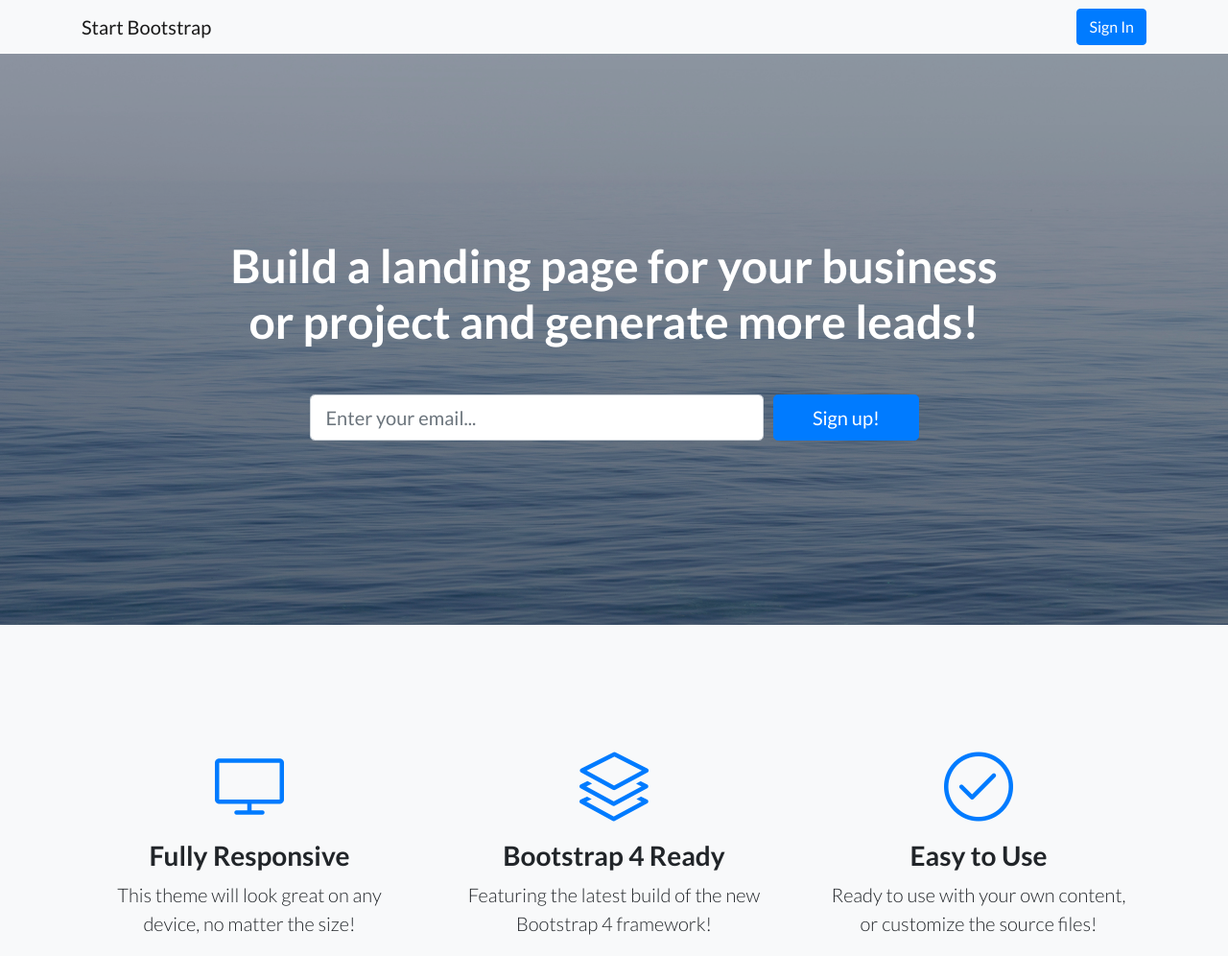
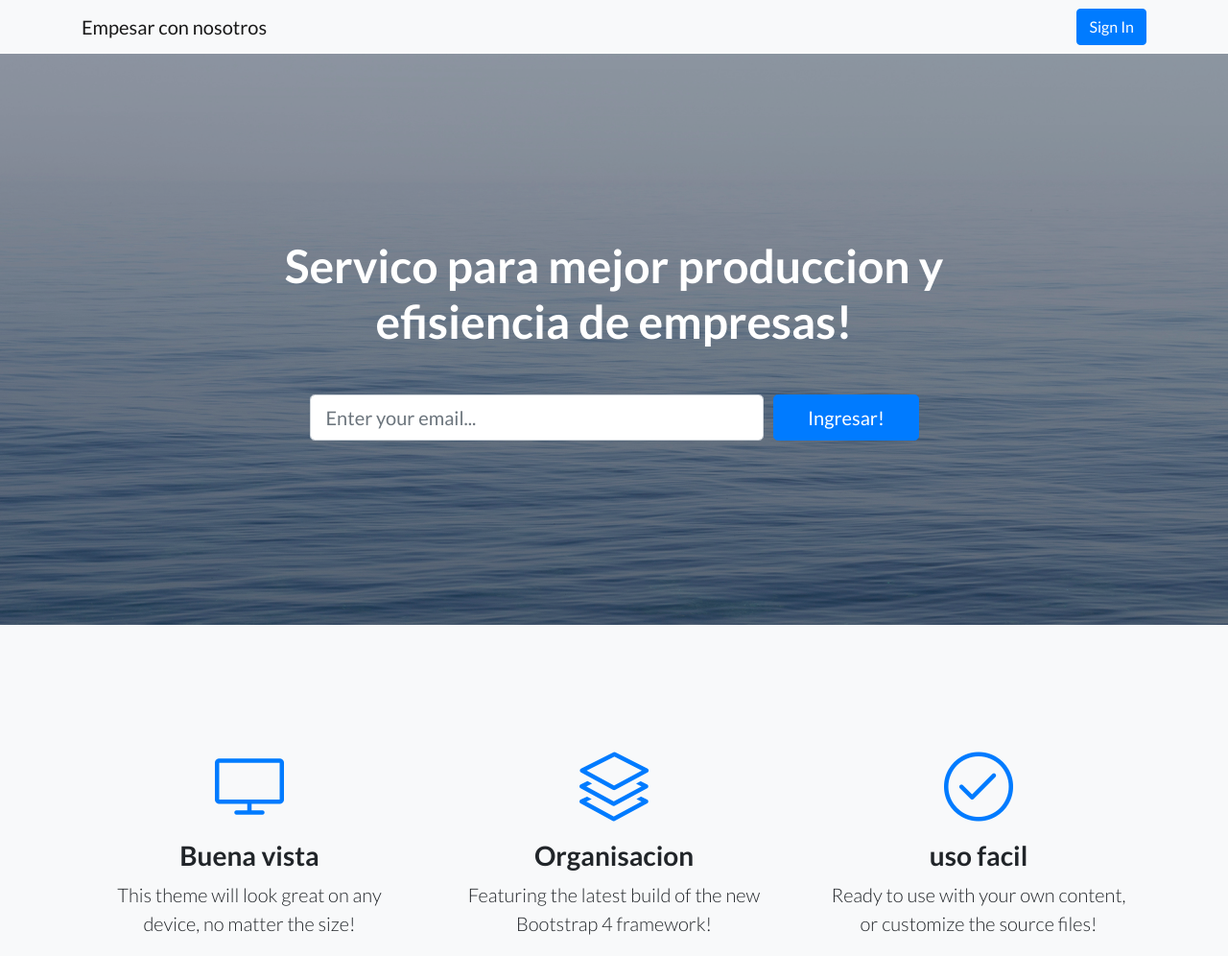
Before and after one commit to dgusgus/prueba_2, a plain HTML site: page index.html in a window 1280 px wide. Shown: the top 996 px of the page at 96% size. Drawn offline with Linux system fonts and the light colour scheme.

Commit message:
probar cambios en el sistema

```diff
--- a/index.html
+++ b/index.html
@@ -28,7 +28,7 @@
   <!-- Navigation -->
   <nav class="navbar navbar-light bg-light static-top">
     <div class="container">
-      <a class="navbar-brand" href="#">Start Bootstrap</a>
+      <a class="navbar-brand" href="#">Empesar con nosotros</a>
       <a class="btn btn-primary" href="#">Sign In</a>
     </div>
   </nav>
@@ -39,7 +39,7 @@
     <div class="container">
       <div class="row">
         <div class="col-xl-9 mx-auto">
-          <h1 class="mb-5">Build a landing page for your business or project and generate more leads!</h1>
+          <h1 class="mb-5">Servico para mejor produccion y efisiencia de empresas!</h1>
         </div>
         <div class="col-md-10 col-lg-8 col-xl-7 mx-auto">
           <form>
@@ -48,7 +48,7 @@
                 <input type="email" class="form-control form-control-lg" placeholder="Enter your email...">
               </div>
               <div class="col-12 col-md-3">
-                <button type="submit" class="btn btn-block btn-lg btn-primary">Sign up!</button>
+                <button type="submit" class="btn btn-block btn-lg btn-primary">Ingresar!</button>
               </div>
             </div>
           </form>
@@ -66,7 +66,7 @@
             <div class="features-icons-icon d-flex">
               <i class="icon-screen-desktop m-auto text-primary"></i>
             </div>
-            <h3>Fully Responsive</h3>
+            <h3>Buena vista</h3>
             <p class="lead mb-0">This theme will look great on any device, no matter the size!</p>
           </div>
         </div>
@@ -75,7 +75,7 @@
             <div class="features-icons-icon d-flex">
               <i class="icon-layers m-auto text-primary"></i>
             </div>
-            <h3>Bootstrap 4 Ready</h3>
+            <h3>Organisacion</h3>
             <p class="lead mb-0">Featuring the latest build of the new Bootstrap 4 framework!</p>
           </div>
         </div>
@@ -84,7 +84,7 @@
             <div class="features-icons-icon d-flex">
               <i class="icon-check m-auto text-primary"></i>
             </div>
-            <h3>Easy to Use</h3>
+            <h3>uso facil</h3>
             <p class="lead mb-0">Ready to use with your own content, or customize the source files!</p>
           </div>
         </div>
```
